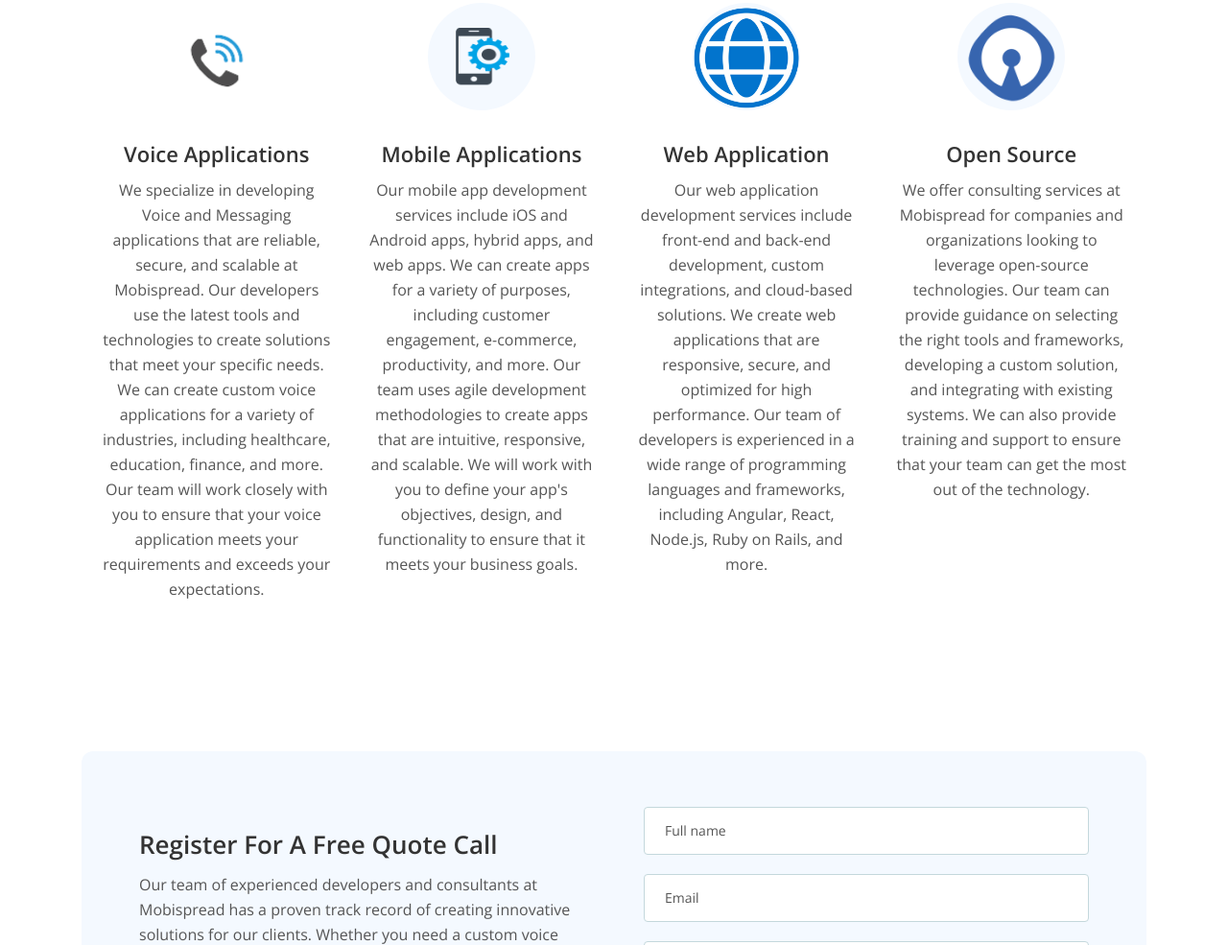
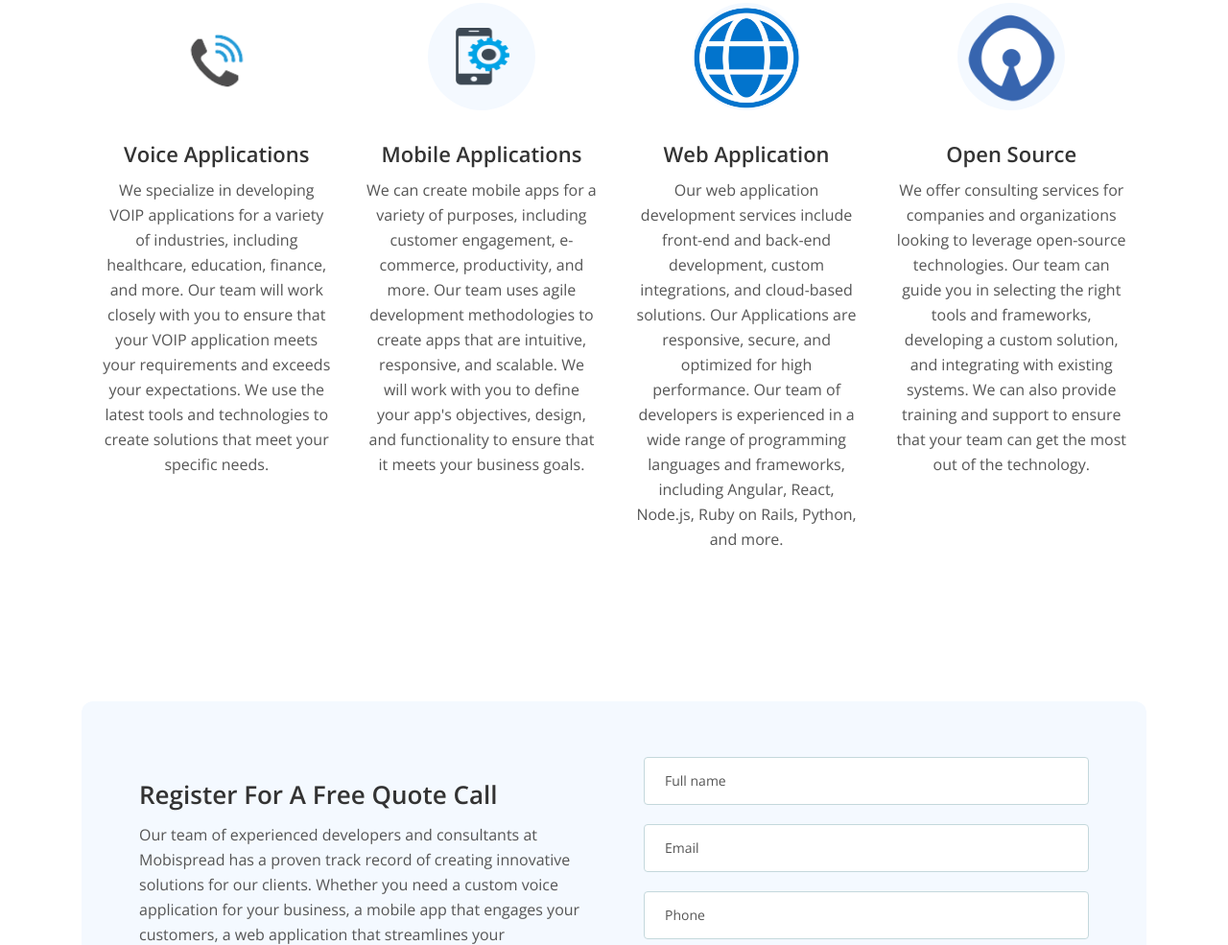
Before and after one commit to mobispread2000/mobi, a plain HTML site: page index.html in a window 1280 px wide. Shown: the part 1017-2002 px from the top of the page at 96% size. Drawn offline with nearby package versions, Linux system fonts and the light colour scheme.

Commit message:
Update index.html

```diff
--- a/index.html
+++ b/index.html
@@ -224,7 +224,7 @@
                         <img class="card-image" src="images/voip-icon.png" alt="alternative">
                         <div class="card-body">
                             <h4 class="card-title">Voice Applications</h4>
-                            <p>We specialize in developing Voice and Messaging applications that are reliable, secure, and scalable at Mobispread. Our developers use the latest tools and technologies to create solutions that meet your specific needs. We can create custom voice applications for a variety of industries, including healthcare, education, finance, and more. Our team will work closely with you to ensure that your voice application meets your requirements and exceeds your expectations.</p>
+                            <p>We specialize in developing VOIP applications for a variety of industries, including healthcare, education, finance, and more. Our team will work closely with you to ensure that your VOIP application meets your requirements and exceeds your expectations. We use the latest tools and technologies to create solutions that meet your specific needs.</p>
                         </div>
                     </div>
                     <!-- end of card -->
@@ -234,7 +234,7 @@
                         <img class="card-image" src="images/mobile-icon.png" alt="alternative">
                         <div class="card-body">
                             <h4 class="card-title">Mobile Applications</h4>
-                            <p>Our mobile app development services include iOS and Android apps, hybrid apps, and web apps. We can create apps for a variety of purposes, including customer engagement, e-commerce, productivity, and more. Our team uses agile development methodologies to create apps that are intuitive, responsive, and scalable. We will work with you to define your app's objectives, design, and functionality to ensure that it meets your business goals.</p>
+                            <p>We can create mobile apps for a variety of purposes, including customer engagement, e-commerce, productivity, and more. Our team uses agile development methodologies to create apps that are intuitive, responsive, and scalable. We will work with you to define your app's objectives, design, and functionality to ensure that it meets your business goals.</p>
                         </div>
                     </div>
                     <!-- end of card -->
@@ -244,7 +244,7 @@
                         <img class="card-image" src="images/web-icon.png" alt="alternative">
                         <div class="card-body">
                             <h4 class="card-title">Web Application</h4>
-                            <p>Our web application development services include front-end and back-end development, custom integrations, and cloud-based solutions. We create web applications that are responsive, secure, and optimized for high performance. Our team of developers is experienced in a wide range of programming languages and frameworks, including Angular, React, Node.js, Ruby on Rails, and more.</p>
+                            <p>Our web application development services include front-end and back-end development, custom integrations, and cloud-based solutions. Our Applications are responsive, secure, and optimized for high performance. Our team of developers is experienced in a wide range of programming languages and frameworks, including Angular, React, Node.js, Ruby on Rails, Python, and more.</p>
                         </div>
                     </div>
                     <!-- end of card -->
@@ -254,7 +254,7 @@
                         <img class="card-image" src="images/open-icon.png" alt="alternative">
                         <div class="card-body">
                             <h4 class="card-title">Open Source</h4>
-                            <p>We offer consulting services at Mobispread for companies and organizations looking to leverage open-source technologies. Our team can provide guidance on selecting the right tools and frameworks, developing a custom solution, and integrating with existing systems. We can also provide training and support to ensure that your team can get the most out of the technology.</p>
+                            <p>We offer consulting services for companies and organizations looking to leverage open-source technologies. Our team can guide you in selecting the right tools and frameworks, developing a custom solution, and integrating with existing systems. We can also provide training and support to ensure that your team can get the most out of the technology.</p>
                         </div>
                     </div>
                     <!-- end of card -->
```
